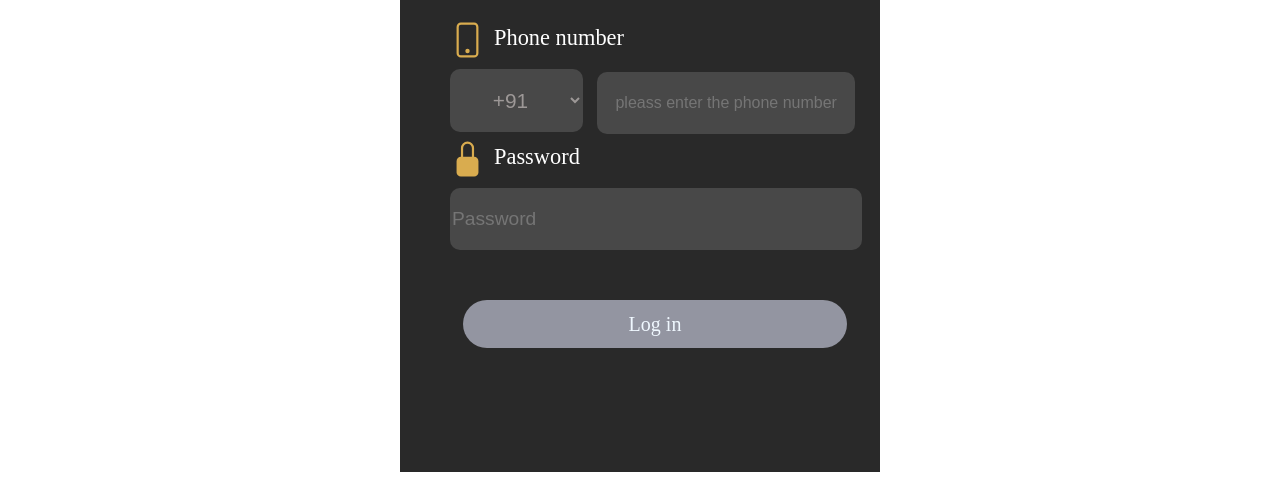
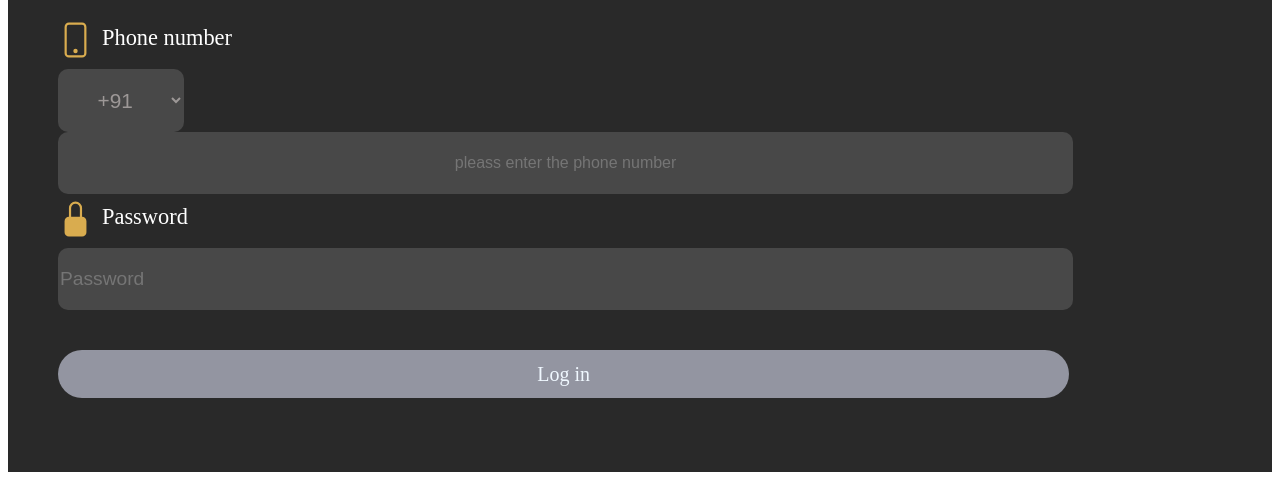
Before and after one commit to Uckbro/bdgWin, a plain HTML site: page index.html in a window 1280 px wide. Shown: the part 336-816 px from the top of the page. Drawn offline with Linux system fonts and the light colour scheme.

Commit message:
Update style.css

```diff
--- a/style.css
+++ b/style.css
@@ -3,7 +3,7 @@ body{
     justify-content: center;
 }
 .app{
-    width: 30rem;
+    width: 100%;
     background-color: rgb(41, 41, 41);
     height: fit-content;
     min-height: 100vh;
@@ -67,6 +67,8 @@ body{
     font-family: bahnschrift;
     font-size: 100%;
     margin-left: 50px;
+    /* display: flex;
+    justify-content:center ; */
 }
 span{
     /* color: red; */
@@ -82,7 +84,7 @@ span{
     border-radius: 10px;
     border: none;
     height: 63px;
-    width: 133px;
+    width: 10%;
     margin-left: 50px;
     text-align: center;
     font-size: 130%;
@@ -92,9 +94,10 @@ span{
 .enter_number{
     background-color: #484848;
     border: none;
-    width: 53%;
+    width: 80%;
     height: 60px;
-    margin-left: 10px;
+    margin-left: 50px;
+    margin-right: 50px;
     text-align: center;
     font-size:100% ;
     /* position: absolute; */
@@ -103,9 +106,10 @@ span{
 .enter_password{
     background-color: #484848;
     border: none;
-    width: 85%;
+    width: 80%;
     height: 60px;
     margin-left: 50px;
+    margin-right: 50px;
     /* text-align: center; */
     font-size:120% ;
     /* position: absolute; */
@@ -113,7 +117,7 @@ span{
 }
 .btn{
     display: flex;
-    justify-content: center;
+    /* justify-content: center; */
 }
 .login{
     background-color: #9395a1;
@@ -123,6 +127,6 @@ span{
     width: 80%;
     height: 3rem;
     font-size: 20px;
-    margin: 50px 0px 0px 30px;
+    margin: 40px 0px 0px 50px;
     font-family: bahnschrift;
 }
```
